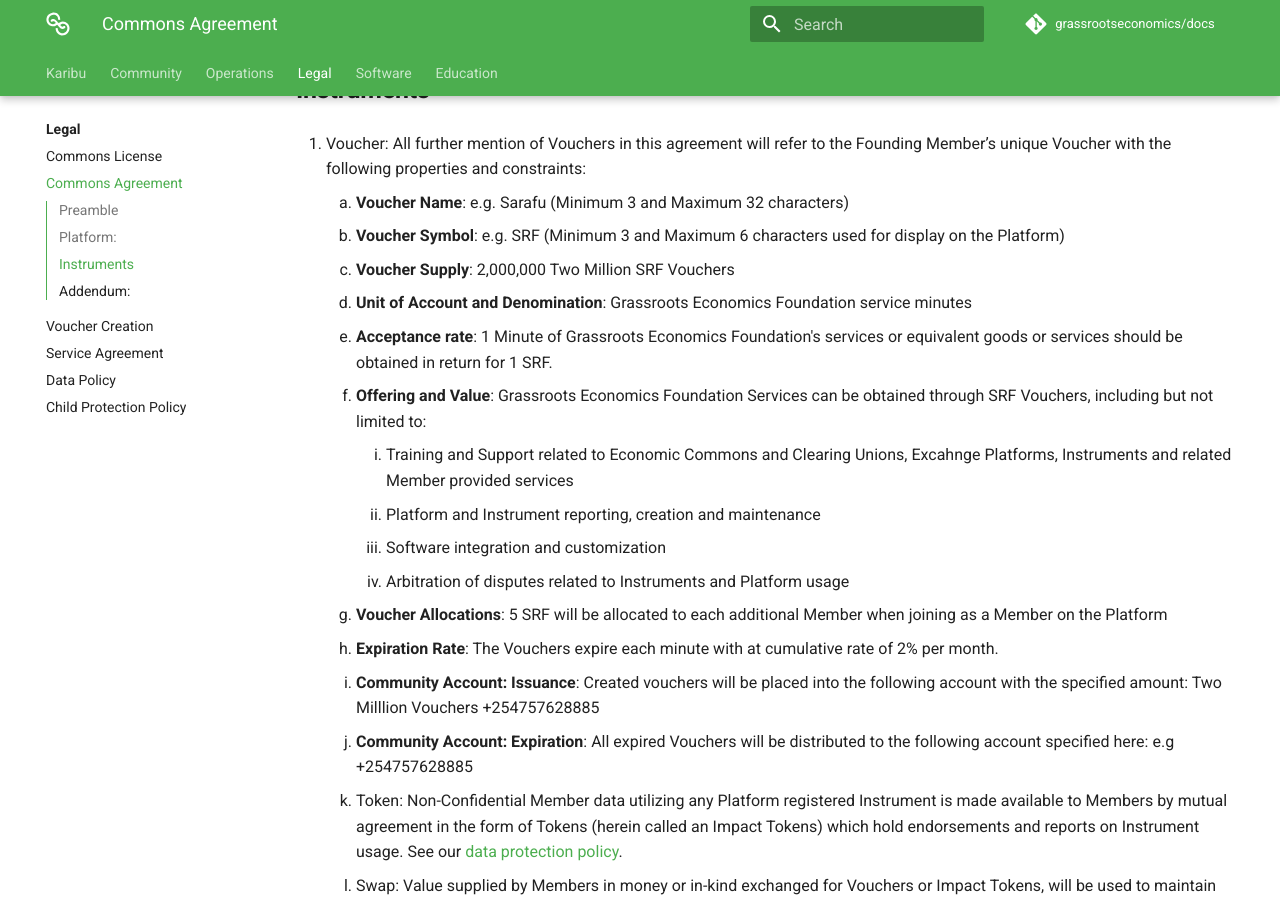
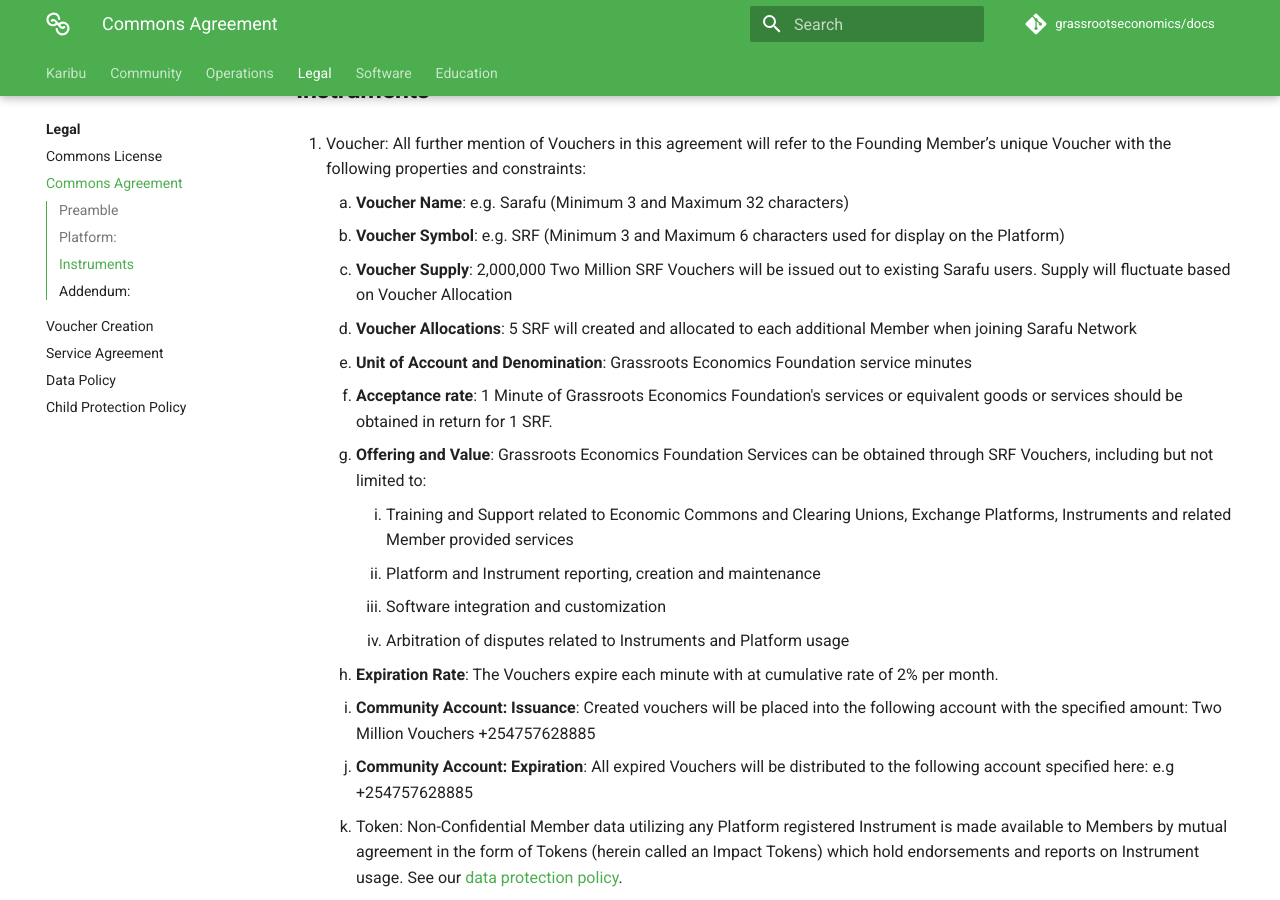
Before and after one commit to grassrootseconomics/docs.grassecon.org, an MkDocs documentation site: the page built from docs/legal/agreement.md, in a window 1280 px wide and 900 px high, scrolled down 802 px. Built offline with MkDocs 1.6.1 and Material for MkDocs 9.7.7, drawn with Linux system fonts in a browser that asks for light colours; comment, search, counter and statistics services are not loaded; some of the changed text lies outside the part shown.

Commit message:
update agreement

```diff
--- a/docs/legal/agreement.md
+++ b/docs/legal/agreement.md
@@ -1,4 +1,3 @@
-
 # **Grassroots Economics Commons Agreement (en)**
 
 _example: An Economic Commons implementation for a institution wishing to create Instruments, operate a Platform and offer various services to Members_
@@ -24,18 +23,18 @@
 
     1. **Voucher Name**: e.g. Sarafu (Minimum 3 and Maximum 32 characters)
     2. **Voucher Symbol**: e.g. SRF (Minimum 3 and Maximum 6 characters used for display on the Platform)
-    3. **Voucher Supply**: 2,000,000 Two Million SRF Vouchers
-    4. **Unit of Account and Denomination**: Grassroots Economics Foundation service minutes
+    3. **Voucher Supply**: 2,000,000 Two Million SRF Vouchers will be issued out to existing Sarafu users. Supply will fluctuate based on Voucher Allocation
+    4. **Voucher Allocations**: 5 SRF will created and allocated to each additional Member when joining Sarafu Network
+    5. **Unit of Account and Denomination**: Grassroots Economics Foundation service minutes
     5. **Acceptance rate**: 1 Minute of Grassroots Economics Foundation's services or equivalent goods or services should be obtained in return for 1 SRF.
     6. **Offering and Value**: Grassroots Economics Foundation Services can be obtained through SRF Vouchers, including but not limited to:
-        1. Training and Support related to Economic Commons and Clearing Unions, Excahnge Platforms, Instruments and related Member provided services
+        1. Training and Support related to Economic Commons and Clearing Unions, Exchange Platforms, Instruments and related Member provided services
         2. Platform and Instrument reporting, creation and maintenance
         3. Software integration and customization
         4. Arbitration of disputes related to Instruments and Platform usage
-    7. **Voucher Allocations**: 5 SRF will be allocated to each additional Member when joining as a Member on the Platform
-    8. **Expiration Rate**: The Vouchers expire each minute with at cumulative rate of 2% per month.
-    9. **Community Account: Issuance**: Created vouchers will be placed into the following account with the specified amount: Two Milllion Vouchers +254757628885
-    10. **Community Account: Expiration**: All expired Vouchers will be distributed to the following account specified here: e.g +254757628885
+    7. **Expiration Rate**: The Vouchers expire each minute with at cumulative rate of 2% per month.
+    8. **Community Account: Issuance**: Created vouchers will be placed into the following account with the specified amount: Two Million Vouchers +254757628885
+    9. **Community Account: Expiration**: All expired Vouchers will be distributed to the following account specified here: e.g +254757628885
 2. Token: Non-Confidential Member data utilizing any Platform registered Instrument is made available to Members by mutual agreement in the form of Tokens (herein called an Impact Tokens) which hold endorsements and reports on Instrument usage. See our [data protection policy](https://docs.grassecon.org/legal/data_policy/).
 3. Swap: Value supplied by Members in money or in-kind exchanged for Vouchers or Impact Tokens, will be used to maintain the Sarafu Network infrastructure and to support Members as specified by mutual agreement.
 
```
Also changed, not shown: other parts of docs/legal/agreement.md (+1 -1 lines).
